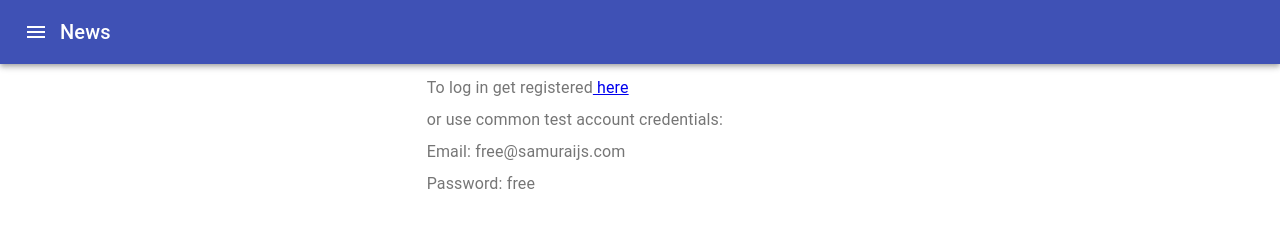
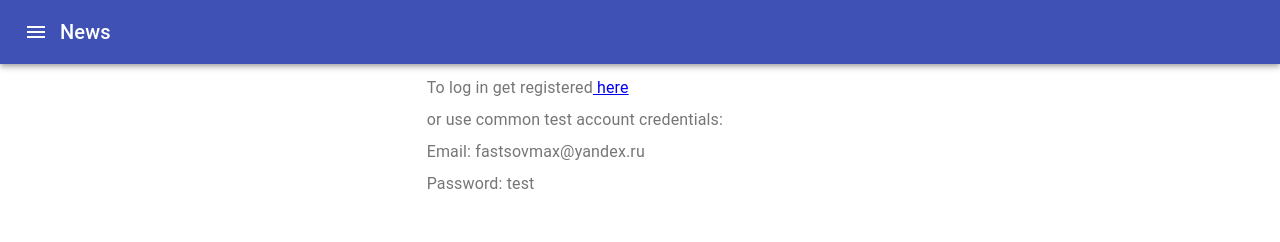
Before and after one commit to MaxFas/ToDoList, a React (Create React App) app: page /login in a window 1280 px wide. Shown: the top 242 px of the page. Built offline with nearby package versions, Linux system fonts and the light colour scheme; no server answers.

Commit message:
add requests for login/auth

```diff
--- a/src/components/Login.tsx
+++ b/src/components/Login.tsx
@@ -59,8 +59,8 @@ export const Login = () => {
                         </a>
                     </p>
                     <p>or use common test account credentials:</p>
-                    <p>Email: free@samuraijs.com</p>
-                    <p>Password: free</p>
+                    <p>Email: fastsovmax@yandex.ru</p>
+                    <p>Password: test</p>
                 </FormLabel>
                 <form onSubmit={formik.handleSubmit}>
                     <FormGroup>
--- a/src/components/ToDoListList.tsx
+++ b/src/components/ToDoListList.tsx
@@ -21,11 +21,6 @@ import {useDispatch, useSelector} from "react-redux";
 import {AppRootStateType} from "../state/store";
 import {Redirect} from "react-router-dom";
 
-export type TaskType = {
-    title: string
-    id: string
-    isDone: boolean
-}
 
 export type FilterValuesType = 'all' | 'active' | 'completed'
 
--- a/src/reducers/app-reducer.ts
+++ b/src/reducers/app-reducer.ts
@@ -32,7 +32,6 @@ export const initializeAppTC = () => (dispatch: Dispatch) => {
         .then(res => {
         if (res.data.resultCode === 0) {
             dispatch(setIsLoggedInAC(true));
-        } else {
         }
     })
         .finally(()=> {
@@ -43,7 +42,6 @@ export const initializeAppTC = () => (dispatch: Dispatch) => {
 
 
 
-
 export type AppActionsType = isLoadingType|setErrorType|setInitializedType
 type isLoadingType = ReturnType<typeof isLoading>
 type setErrorType = ReturnType<typeof setError>
```
